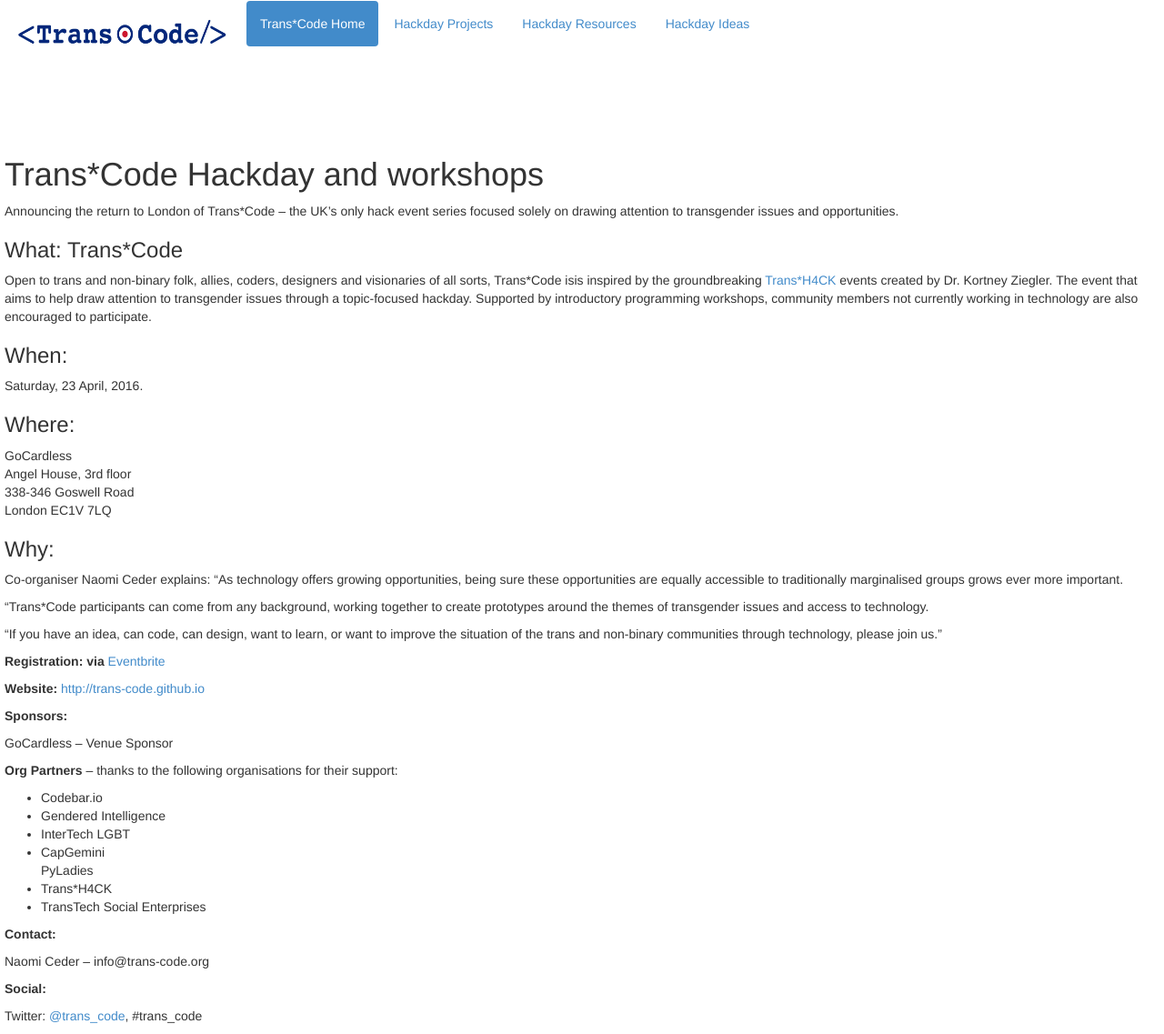
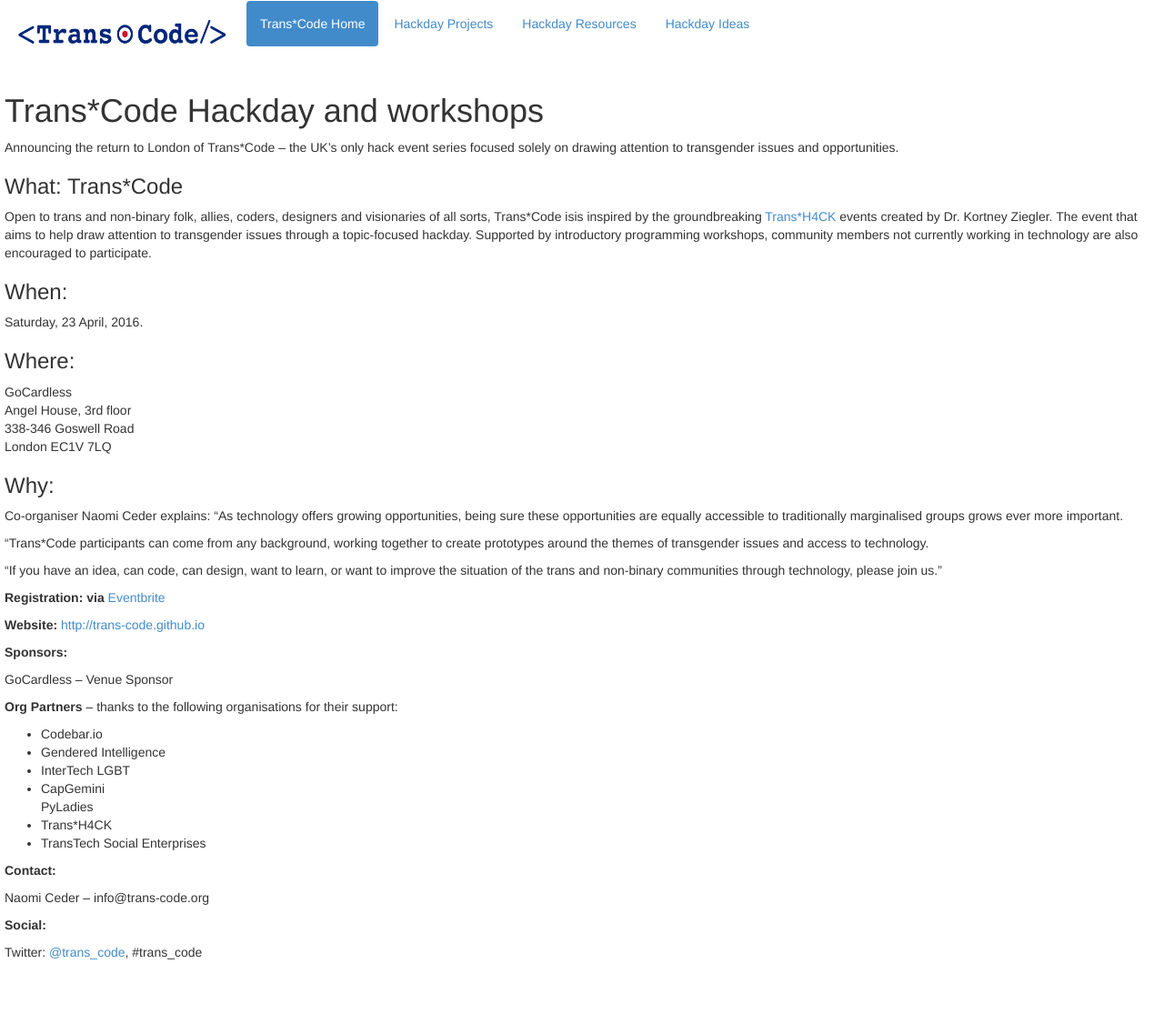
Before and after one commit to Trans-Code/Trans-Code.github.io, a Jekyll site: the page built from index.html, in a window 1280 px wide. Shown: the whole page at 91% size. Built offline with Jekyll 4.4.1, drawn with Linux system fonts in a browser that asks for light colours; after the commit the page ends 1067 px from its top, so only the background shows below that.

Commit message:
modify top white space

```diff
--- a/_sass/_base.scss
+++ b/_sass/_base.scss
@@ -1,4 +1,4 @@
 .content {
-  padding-top: 80px;
+  padding-top: 10px;
   margin: 0px 5px 0px 5px;
 }
```
